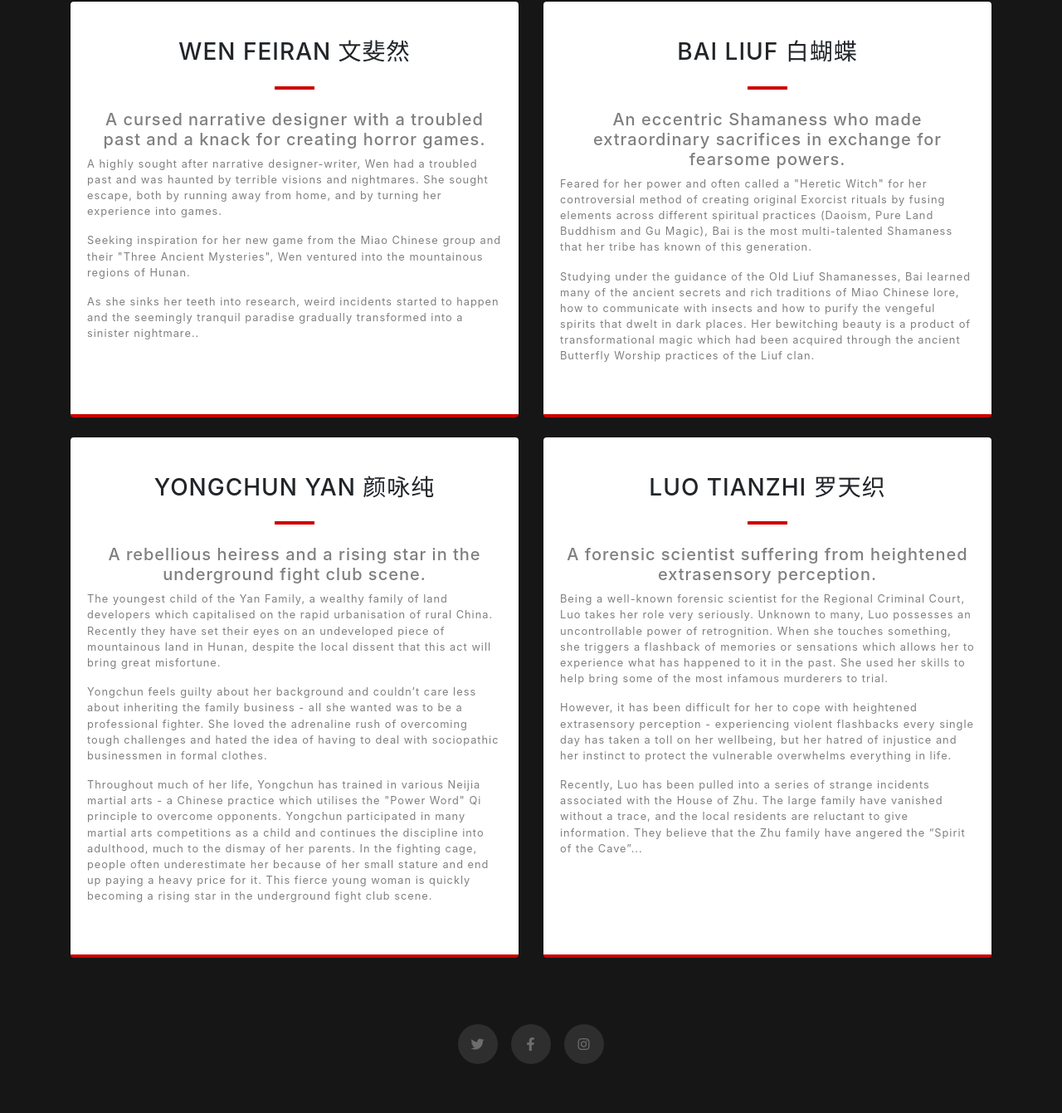
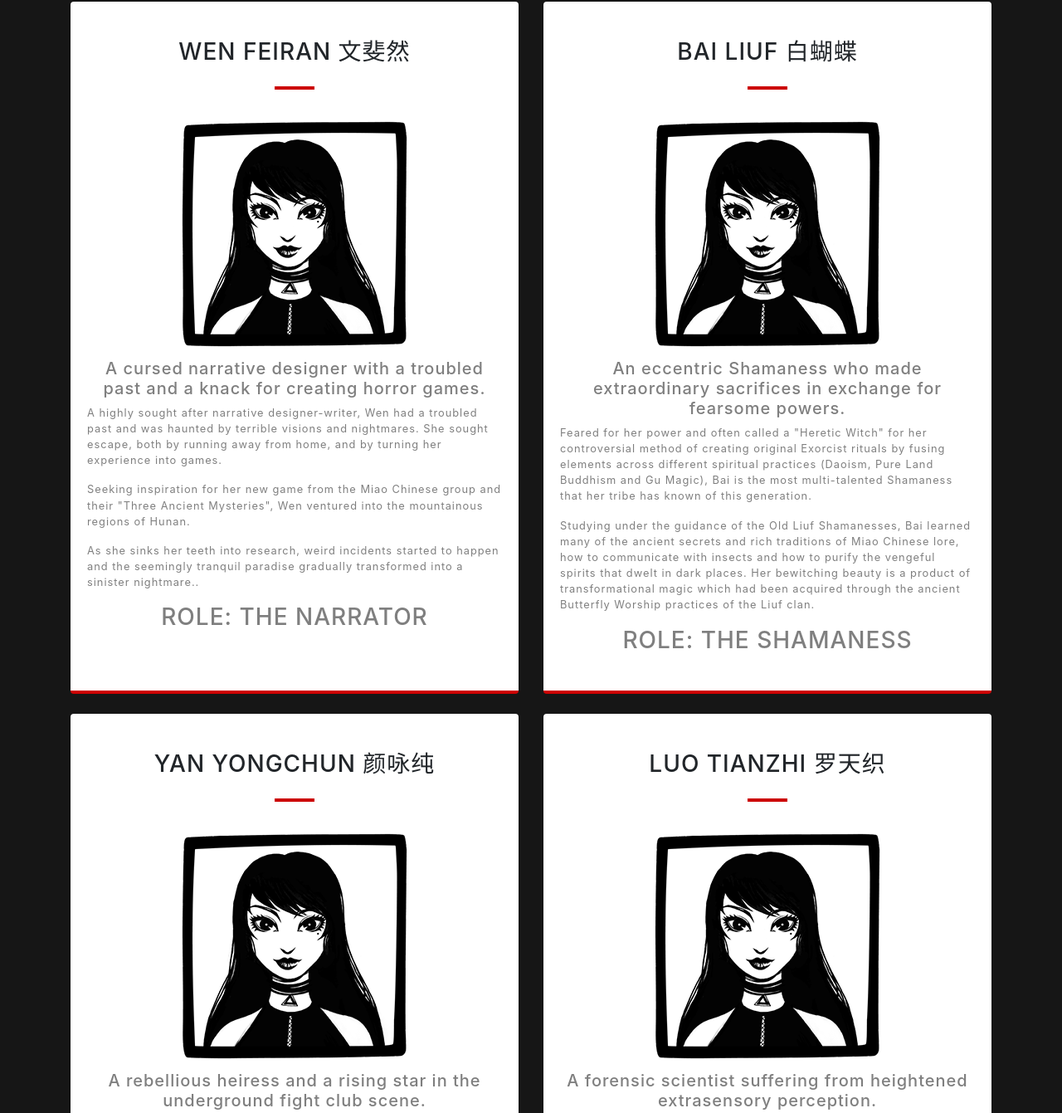
Before and after one commit to spiderlili/yanling, a website with bundled scripts: page index.html in a window 1280 px wide. Shown: the part 4295-5636 px from the top of the page at 83% size. Built offline with nearby package versions, Linux system fonts and the light colour scheme.

Commit message:
added portrait

```diff
--- a/index.html
+++ b/index.html
@@ -152,7 +152,7 @@
           <p class="mb-0 text-white-50">Each Yanling Practitioner must choose a Character with one of the Four Roles: </p>
 </br>
   <h4 class="mb-0 text-white-50">The Narrator</h4><p class="mb-0 text-white-50">Responsible for reading out the stories and events during the Quest.</p>
-</br><h4 class="mb-0 text-white-50">The Shaman / Shamaness</h4><p class="mb-0 text-white-50">Responsible for the creation of a Fulu magic Talisman at the end of the Ritual by writing down the Yanling words on a piece of Joss Paper in red ink.</p>
+</br><h4 class="mb-0 text-white-50">The Shaman | Shamaness</h4><p class="mb-0 text-white-50">Responsible for the creation of a Fulu magic Talisman at the end of the Ritual by writing down the Yanling words on a piece of Joss Paper in red ink.</p>
 </br><h4 class="mb-0 text-white-50">The Warrior</h4><p class="mb-0 text-white-50">Responsible for shouting out the Power Words (Qi / Kiai) during combat and intimidating opponents with their fearless fighting spirit. </p>
 </br><h4 class="mb-0 text-white-50">The Detective</h4><p class="mb-0 text-white-50">Responsible for investigating and revealing the Yanling clues after gaining an insight.</p>
         </div>
@@ -172,11 +172,13 @@
               <h3 class="text-uppercase m-0">Wen Feiran 文斐然</h3>
               <hr class="my-4">
               <div class="small text-black-50">
+              	   <a href="https://docs.google.com/document/d/1uMlpkmxrkKd7MmwjFUVSxYSKu6cH6T36ZRFf1GYAH-A/edit#heading=h.hj2ugwmrs1r3" target="_blank">
+      <img src="img/portrait_wen.png" class="img-fluid" alt="Wen"></a>
                 <h5>A cursed narrative designer with a troubled past and a knack for creating horror games.</h5>
               <p class="text-black-50 text-left">A highly sought after narrative designer-writer, Wen had a troubled past and was haunted by terrible visions and nightmares. She sought escape, both by running away from home, and by turning her experience into games.</p>
   <p  class="text-black-50 text-left">Seeking inspiration for her new game from the Miao Chinese group and their "Three Ancient Mysteries", Wen ventured into the mountainous regions of Hunan.</p>
   <p  class="text-black-50 text-left">As she sinks her teeth into research, weird incidents started to happen and the seemingly tranquil paradise gradually transformed into a sinister nightmare..</p>
-              </p></div>
+              </p><h3 class="text-uppercase m-0">Role: The Narrator</h3></div>
             </div>
           </div>
         </div>
@@ -187,10 +189,12 @@
               <h3 class="text-uppercase m-0">Bai Liuf 白蝴蝶 </h3>
               <hr class="my-4">
               <div class="small text-black-50">
+              <a href="https://docs.google.com/document/d/1uMlpkmxrkKd7MmwjFUVSxYSKu6cH6T36ZRFf1GYAH-A/edit#heading=h.hj2ugwmrs1r3" target="_blank">
+      <img src="img/portrait_wen.png" class="img-fluid" alt="Wen"></a>
                 <h5>An eccentric Shamaness who made extraordinary sacrifices in exchange for fearsome powers. </h5>
               <p  class="text-black-50 text-left">Feared for her power and often called a "Heretic Witch" for her controversial method of creating original Exorcist rituals by fusing elements across different spiritual practices (Daoism, Pure Land Buddhism and Gu Magic), Bai is the most multi-talented Shamaness that her tribe has known of this generation.</p>
   <p  class="text-black-50 text-left">Studying under the guidance of the Old Liuf Shamanesses, Bai learned many of the ancient secrets and rich traditions of Miao Chinese lore, how to communicate with insects and how to purify the vengeful spirits that dwelt in dark places. Her bewitching beauty is a product of transformational magic which had been acquired through the ancient Butterfly Worship practices of the Liuf clan. </p>
-              </p></div>
+               </p><h3 class="text-uppercase m-0">Role: The Shamaness</h3></div>
             </div>
           </div>
         </div>
@@ -200,16 +204,21 @@
         <div class="col-lg-6 mb-4 mb-md-0">
           <div class="card py-4 h-100">
             <div class="card-body text-center">
-              <h3 class="text-uppercase m-0">Yongchun Yan 颜咏纯</h3>
+              <h3 class="text-uppercase m-0">Yan Yongchun 颜咏纯</h3>
               <hr class="my-4">
               <div class="small text-black-50">
+              <a href="https://docs.google.com/document/d/1uMlpkmxrkKd7MmwjFUVSxYSKu6cH6T36ZRFf1GYAH-A/edit#heading=h.hj2ugwmrs1r3" target="_blank">
+      <img src="img/portrait_wen.png" class="img-fluid" alt="Yan"></a>
+
                 <h5>A rebellious heiress and a rising star in the underground fight club scene. </h5>
               <p  class="text-black-50 text-left">The youngest child of the Yan Family, a wealthy family of land developers which capitalised on the rapid urbanisation of rural China. Recently they have set their eyes on an undeveloped piece of mountainous land in Hunan, despite the local dissent that this act will bring great misfortune.
 </p>
   <p  class="text-black-50 text-left">Yongchun feels guilty about her background and couldn’t care less about inheriting the family business - all she wanted was to be a professional fighter. She loved the adrenaline rush of overcoming tough challenges and hated the idea of having to deal with sociopathic businessmen in formal clothes. </p>
   <p  class="text-black-50 text-left">Throughout much of her life, Yongchun has trained in various Neijia martial arts - a Chinese practice which utilises the "Power Word" Qi principle to overcome opponents. Yongchun participated in many martial arts competitions as a child and continues the discipline into adulthood, much to the dismay of her parents. In the fighting cage, people often underestimate her because of her small stature and end up paying a heavy price for it.  This fierce young woman is quickly becoming a rising star in the underground fight club scene.
 </p>
-              </p></div>
+<br>
+        <h3 class="text-uppercase m-0">Role: The Warrior</h3>
+              </div>
             </div>
           </div>
         </div>
@@ -221,11 +230,15 @@
             <h3 class="text-uppercase m-0">Luo Tianzhi 罗天织</h3>
             <hr class="my-4">
             <div class="small text-black-50">
+            <a href="https://docs.google.com/document/d/1uMlpkmxrkKd7MmwjFUVSxYSKu6cH6T36ZRFf1GYAH-A/edit#heading=h.hj2ugwmrs1r3" target="_blank">
+      <img src="img/portrait_wen.png" class="img-fluid" alt="Luo"></a>
               <h5>A forensic scientist suffering from heightened extrasensory perception. </h5>
             <p  class="text-black-50 text-left">Being a well-known forensic scientist for the Regional Criminal Court, Luo takes her role very seriously. Unknown to many, Luo possesses an uncontrollable power of retrognition. When she touches something, she triggers a flashback of memories or sensations which allows her to experience what has happened to it in the past. She used her skills to help bring some of the most infamous murderers to trial.</p>
 <p  class="text-black-50 text-left">However, it has been difficult for her to cope with heightened extrasensory perception - experiencing violent flashbacks every single day has taken a toll on her wellbeing, but her hatred of injustice and her instinct to protect the vulnerable overwhelms everything in life.</p>
 <p  class="text-black-50 text-left">Recently, Luo has been pulled into a series of strange incidents associated with the House of Zhu. The large family have vanished without a trace, and the local residents are reluctant to give information. They believe that the Zhu family have angered the “Spirit of the Cave”...</p>
-            </p></div>
+<p class="text-black-50 text-left">However much the people of Hunan may distrust outsiders, they desperately need help against the horror that is manifesting itself on this beautiful land.
+</p>
+            <h3 class="text-uppercase m-0">Role: The Detective</h3></div>
           </div>
         </div>
       </div>
```
Also changed, not shown: img/portrait_wen.png (added).
